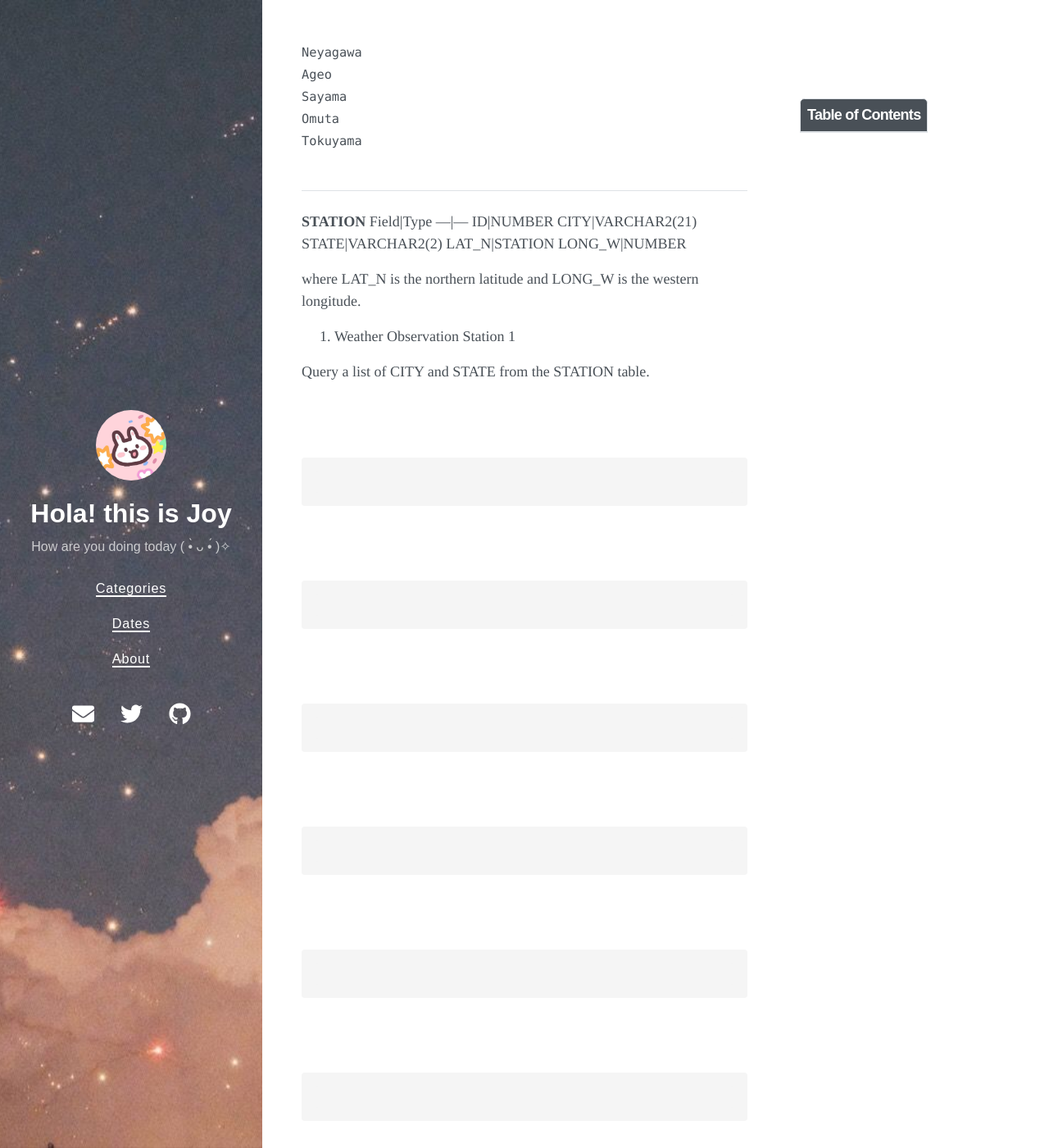
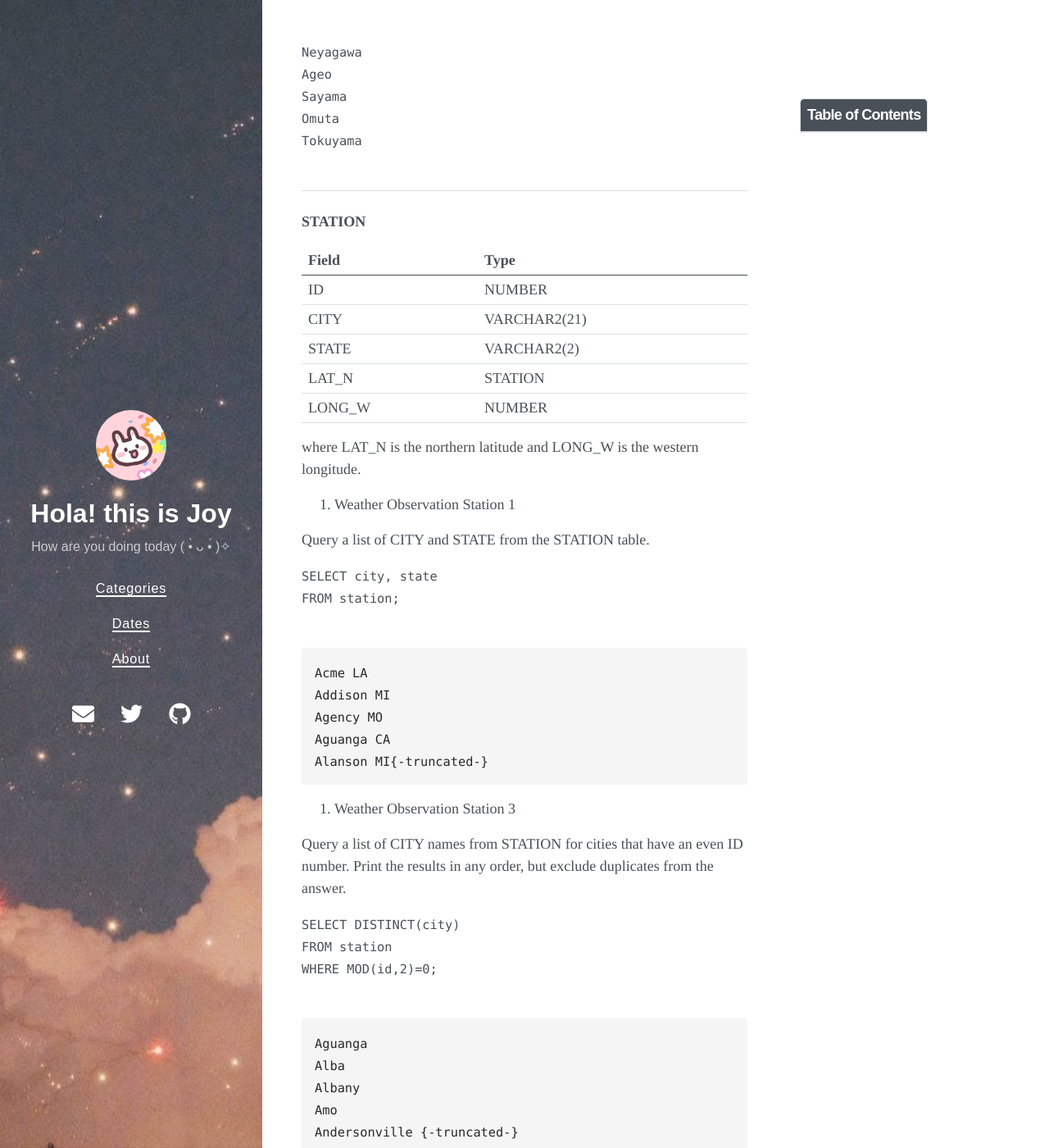
Before and after one commit to Joy3Luo/mathnotes, a Jekyll site: the page built from _posts/2023-03-28-SQL.md, in a window 1280 px wide and 1400 px high, scrolled down 2137 px. Shown: the whole window at 82% size. Built offline with Jekyll 4.4.1, drawn with Linux system fonts in a browser that asks for light colours; nearby versions of some CDN libraries; some of the changed text lies outside the part shown.

Commit message:
Update 2023-03-28-SQL.md

````diff
--- a/_posts/2023-03-28-SQL.md
+++ b/_posts/2023-03-28-SQL.md
@@ -43,7 +43,7 @@ POPULATION|NUMBER
 
 
 
-1. Revising the Select Query I
+1 Revising the Select Query I
 
 Query all columns for all American cities in the CITY table with populations larger than 100000. The CountryCode for America is USA.
 
@@ -61,7 +61,7 @@ AND Population>100000;
 3982 Coral Springs USA Florida 117549
 ```
 
-2. Revising the Select Query II
+2 Revising the Select Query II
 
 Query the NAME field for all American cities in the CITY table with populations larger than 120000. The CountryCode for America is USA.
 
@@ -78,7 +78,7 @@ Concord
 Cedar Rapids
 ```
 
-3. Select All
+3 Select All
 
 Query all columns (attributes) for every row in the CITY table.
 
@@ -128,6 +128,7 @@ Tokuyama
 ------------------------------------------
 
 **STATION**
+
 Field|Type
 ---|---
 ID|NUMBER
@@ -143,21 +144,32 @@ where LAT_N is the northern latitude and LONG_W is the western longitude.
 Query a list of CITY and STATE from the STATION table.
 
 ```SQL
-
+SELECT city, state
+FROM station;
 ```
 ```
-
+Acme LA
+Addison MI
+Agency MO
+Aguanga CA
+Alanson MI{-truncated-}
 ```
 
+7. Weather Observation Station 3
 
-
-
+Query a list of CITY names from STATION for cities that have an even ID number. Print the results in any order, but exclude duplicates from the answer.
 
 ```SQL
-
+SELECT DISTINCT(city)
+FROM station
+WHERE MOD(id,2)=0;
 ```
 ```
-
+Aguanga
+Alba
+Albany
+Amo
+Andersonville {-truncated-}
 ```
 
 
````
